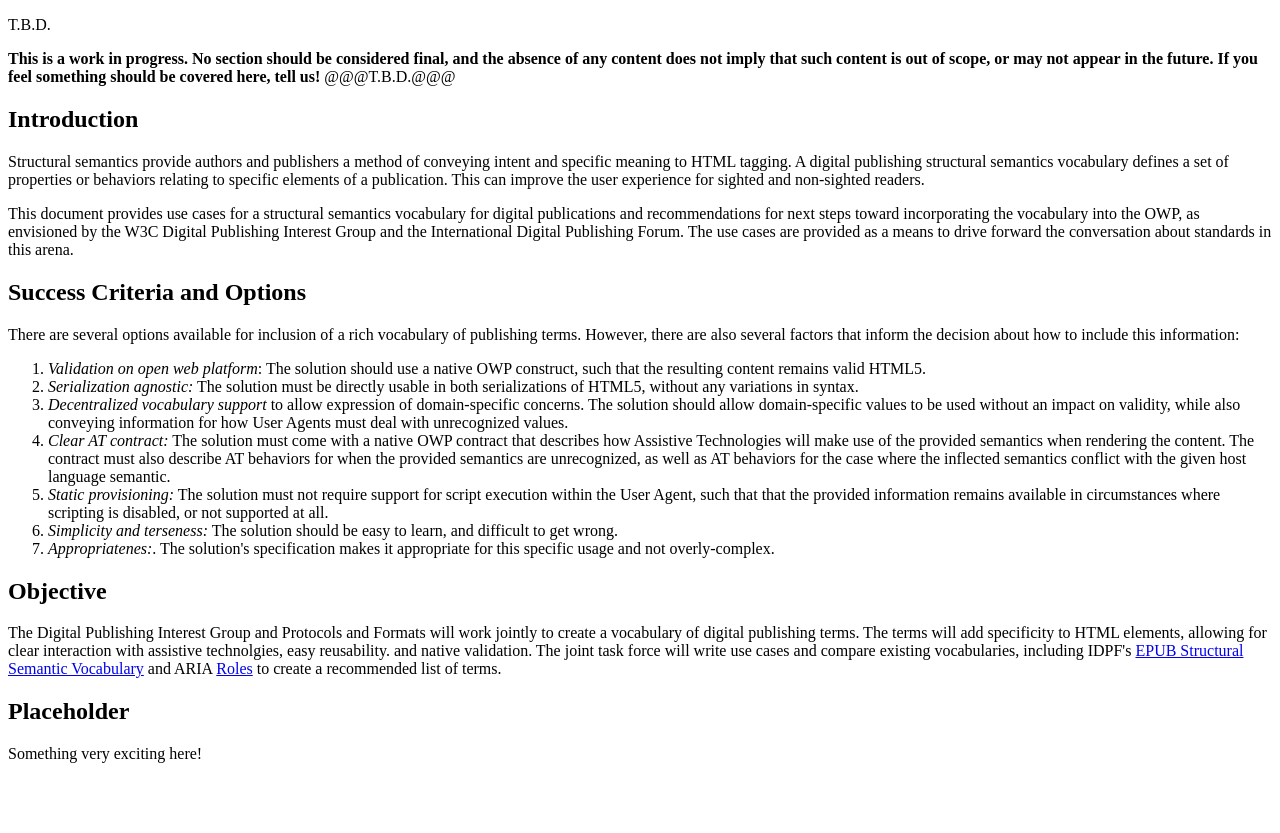
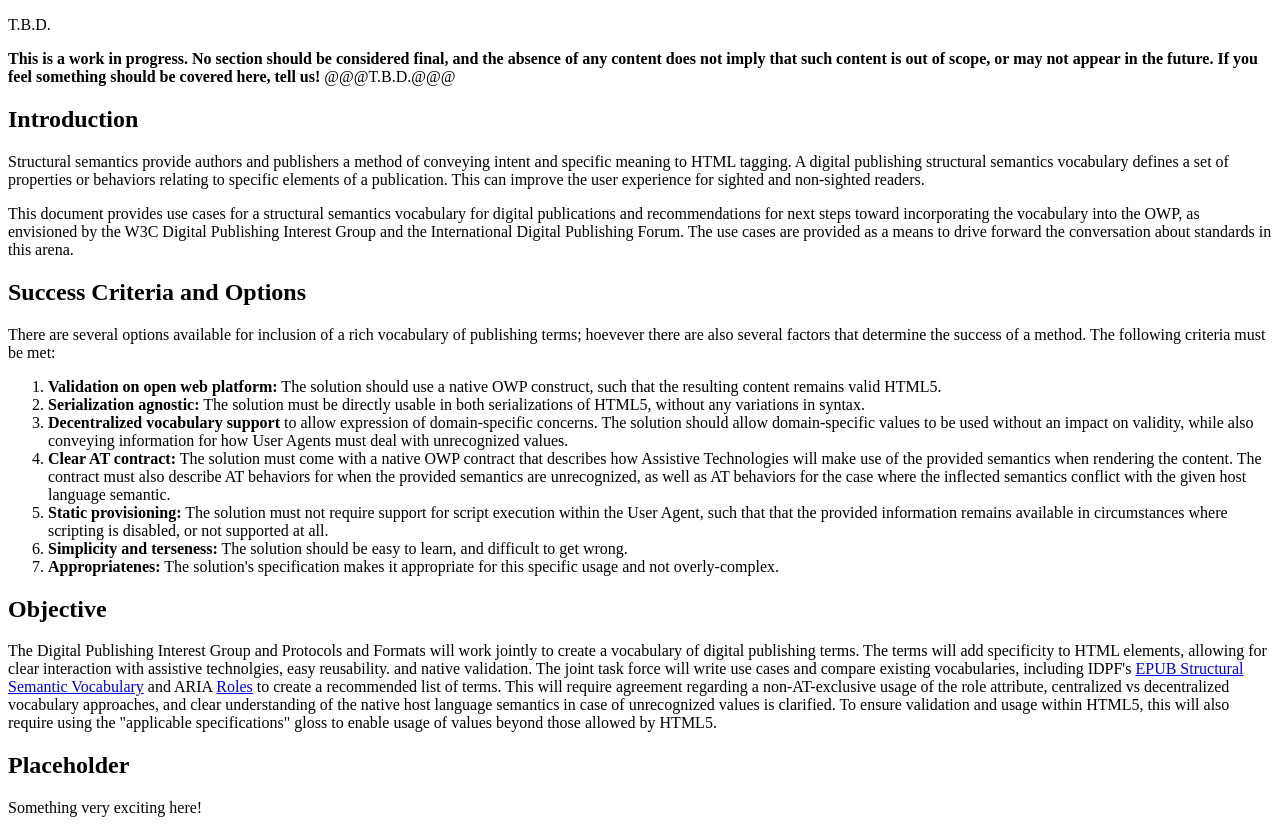
Before and after one commit to w3c/dpub-content-and-markup, a plain HTML site: page index.html in a window 1280 px wide. Before the commit the page ends 800 px from the top, so only its background shows below. Drawn offline with Linux system fonts and the light colour scheme.

Commit message:
Update index.html

```diff
--- a/index.html
+++ b/index.html
@@ -109,30 +109,31 @@
     </h2>
     <p>
     	Structural semantics provide authors and publishers a method of conveying intent and specific meaning to HTML tagging. A digital publishing structural semantics vocabulary defines a set of properties or behaviors relating to specific elements of a publication. This can improve the user experience for sighted and non-sighted readers.</p>
-<p>This document provides use cases for a structural semantics vocabulary for digital publications and recommendations for next steps toward incorporating the vocabulary into the OWP, as envisioned by the W3C Digital Publishing Interest Group and the International Digital Publishing Forum. The use cases are provided as a means to drive forward the conversation about standards in this arena.
-    </p>
+            <p>This document provides use cases for a structural semantics vocabulary for digital publications and recommendations for next steps toward incorporating the vocabulary into the OWP, as envisioned by the W3C Digital Publishing Interest Group and the International Digital Publishing Forum. The use cases are provided as a means to drive forward the conversation about standards in this arena.
+            </p>
   </section>
  <section class='informative'>
     <h2 id="criteria">
     	Success Criteria and Options
     </h2>
-    <p>There are several options available for inclusion of a rich vocabulary of publishing terms. However, there are also several factors that inform the decision about how to include this information:</p>
+    <p>There are several options available for inclusion of a rich vocabulary of publishing terms; hoevever there are also several factors that determine the success of a method. The following criteria must be met:</p>
 <ol>
-<li><em>Validation on open web platform</em>: The solution should use a native OWP construct, such that the resulting content remains valid HTML5.</li>
-<li><em>Serialization agnostic:</em> The solution must be directly usable in both serializations of HTML5, without any variations in syntax.</li>
-<li><em>Decentralized vocabulary support</em> to allow expression of domain-specific concerns. The solution should allow domain-specific values to be used without an impact on validity, while also conveying information for how User Agents must deal with unrecognized values.</lI>
-<li><em>Clear AT contract:</em> The solution must come with a native OWP contract that describes how Assistive Technologies will make use of the provided semantics when rendering the content. The contract must also describe AT behaviors for when the provided semantics are unrecognized, as well as AT behaviors for the case where the inflected semantics conflict with the given host language semantic.</li>
-<li><em>Static provisioning:</em> The solution must not require support for script execution within the User Agent, such that that the provided information remains available in circumstances where scripting is disabled, or not supported at all.</li>
-<li><em>Simplicity and terseness:</em> The solution should be easy to learn, and difficult to get wrong.</li>
-<li><em>Appropriatenes:</em>. The solution's specification makes it appropriate for this specific usage and not overly-complex.</li>
-</ol>
+ <li><strong>Validation on open web platform:</strong> The solution should use a native OWP construct, such that the resulting content remains valid HTML5.</li>
+                <li><strong>Serialization agnostic:</strong> The solution must be directly usable in both serializations of HTML5, without any variations in syntax.</li>
+                <li><strong>Decentralized vocabulary support</strong> to allow expression of domain-specific concerns. The solution should allow domain-specific values to be used without an impact on validity, while also conveying information for how User Agents must deal with unrecognized values.</lI>
+                <li><strong>Clear AT contract:</strong> The solution must come with a native OWP contract that describes how Assistive Technologies will make use of the provided semantics when rendering the content. The contract must also describe AT behaviors for when the provided semantics are unrecognized, as well as AT behaviors for the case where the inflected semantics conflict with the given host language semantic.</li>
+                <li><strong>Static provisioning:</strong> The solution must not require support for script execution within the User Agent, such that that the provided information remains available in circumstances where scripting is disabled, or not supported at all.</li>
+                <li><strong>Simplicity and terseness:</strong> The solution should be easy to learn, and difficult to get wrong.</li>
+                <li><strong>Appropriatenes:</strong> The solution's specification makes it appropriate for this specific usage and not overly-complex.</li>
+            </ol>
+</p>
 </section>
  <section class='informative'>
     <h2 id="objective">
     	Objective
     </h2>
     <p>
-    	  The Digital Publishing Interest Group and Protocols and Formats will work jointly to create a vocabulary of digital publishing terms. The terms will add specificity to HTML elements, allowing for clear interaction with assistive technolgies, easy reusability. and native validation. The joint task force will write use cases and compare existing vocabularies, including IDPF's <a href ="http://www.idpf.org/epub/vocab/structure/">EPUB Structural Semantic Vocabulary</a> and ARIA <a href="http://www.w3.org/WAI/PF/aria-1.1/roles">Roles</a> to create a recommended list of terms.</p>
+    	The Digital Publishing Interest Group and Protocols and Formats will work jointly to create a vocabulary of digital publishing terms. The terms will add specificity to HTML elements, allowing for clear interaction with assistive technolgies, easy reusability. and native validation. The joint task force will write use cases and compare existing vocabularies, including IDPF's <a href ="http://www.idpf.org/epub/vocab/structure/">EPUB Structural Semantic Vocabulary</a> and ARIA <a href="http://www.w3.org/WAI/PF/aria-1.1/roles">Roles</a> to create a recommended list of terms. This will require agreement regarding a non-AT-exclusive usage of the role attribute, centralized vs decentralized vocabulary approaches, and clear understanding of the native host language semantics in case of unrecognized values is clarified. To ensure validation and usage within HTML5, this will also require using the "applicable specifications" gloss to enable usage of values beyond those allowed by HTML5.</p>
   </section>
   <section>
     <h2>Placeholder</h2>
```
